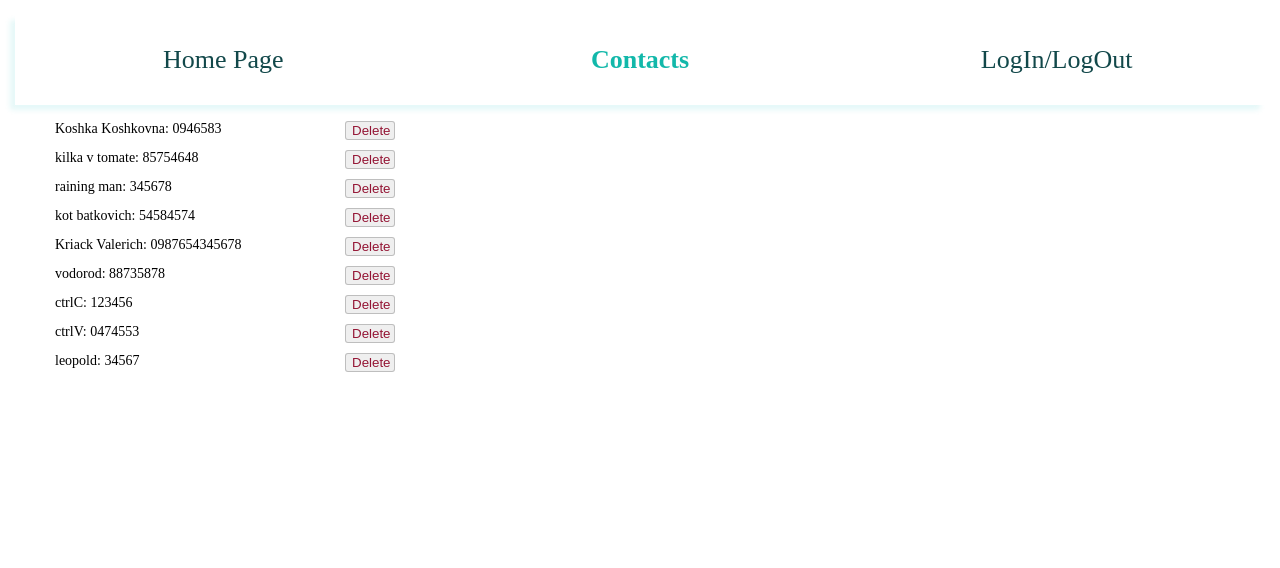
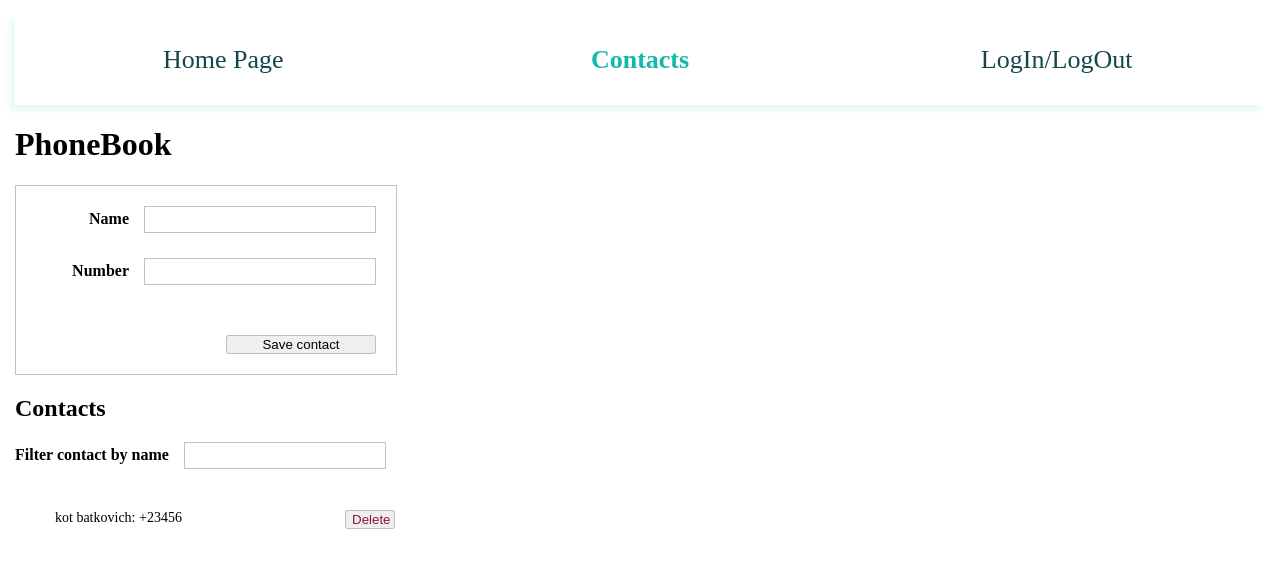
Before and after one commit to OlhaBaturina/goit-react-hw-08-phonebook, a React (Create React App) app: page /contacts in a window 1280 px wide. Shown: the top 568 px of the page. Built offline with nearby package versions, Linux system fonts and the light colour scheme; data requests are answered from the project's data file.

Commit message:
Фиксит баг в маршрутах

```diff
--- a/db.json
+++ b/db.json
@@ -1,49 +1,9 @@
 {
   "contacts": [
     {
-      "name": "Koshka Koshkovna",
-      "number": "0946583",
-      "id": 3
-    },
-    {
-      "name": "kilka v tomate",
-      "number": "85754648",
-      "id": 7
-    },
-    {
-      "name": "raining man",
-      "number": "345678",
-      "id": 8
-    },
-    {
       "name": "kot batkovich",
-      "number": "54584574",
-      "id": 9
-    },
-    {
-      "name": "Kriack Valerich",
-      "number": "0987654345678",
-      "id": 10
-    },
-    {
-      "name": "vodorod",
-      "number": "88735878",
-      "id": 11
-    },
-    {
-      "name": "ctrlC",
-      "number": "123456",
-      "id": 12
-    },
-    {
-      "name": "ctrlV",
-      "number": "0474553",
-      "id": 13
-    },
-    {
-      "name": "leopold",
-      "number": "34567",
-      "id": 14
+      "number": "+23456",
+      "id": 1
     }
   ]
 }
--- a/src/App.js
+++ b/src/App.js
@@ -8,7 +8,7 @@ import s from './App.module.css';
 import { ToastContainer } from 'react-toastify';
 import 'react-toastify/dist/ReactToastify.css';
 const HomePage = lazy(() => import('./views/HomePage'));
-const Contacts = lazy(() => import('./Components/Contact/Contact'));
+const ContactsPage = lazy(() => import('./views/ContactsPage'));
 const NotFound = lazy(() => import('./views/NotFound'));
 
 export const App = () => {
@@ -24,7 +24,7 @@ export const App = () => {
                             <HomePage />
                         </Route>
                         <Route exact path="/contacts">
-                            <Contacts />
+                            <ContactsPage />
                         </Route>
                         <Route path="/authorization">
                             <UserMenu />
--- a/src/Components/MainPage/MainPage.js
+++ b/src/Components/MainPage/MainPage.js
@@ -1,9 +1,9 @@
 const MainPage = () => (
     <div>
-        <h1>404 Page not found 🔍</h1>
+        <h1>Welcome</h1>
         <img
-            src="https://mtdata.ru/u8/photo39C2/20569542232-0/original.jpg"
-            alt="Page not found"
+            src="https://encrypted-tbn0.gstatic.com/images?q=tbn:ANd9GcTee32EsTcyjp5rfejSmkwow77T6HHl2c8pQKltaMASizwGUDeq"
+            alt="Welcome"
             width="360"
         />
     </div>
--- a/src/views/Contacts.js
+++ b/src/views/ContactsPage.js
@@ -1,16 +1,17 @@
 import React from 'react';
+
 import Contacts from '../Components/Contact/Contact';
 import Filter from '../Components/Filter/Filter';
 import { Form } from '../Components/Form/Form';
 
 const ContactsPage = () => (
-    <>
+    <div>
         <h1>PhoneBook</h1>
         <Form />
         <h2>Contacts</h2>
         <Filter />
         <Contacts />
-    </>
+    </div>
 );
 
 export default ContactsPage;
```
